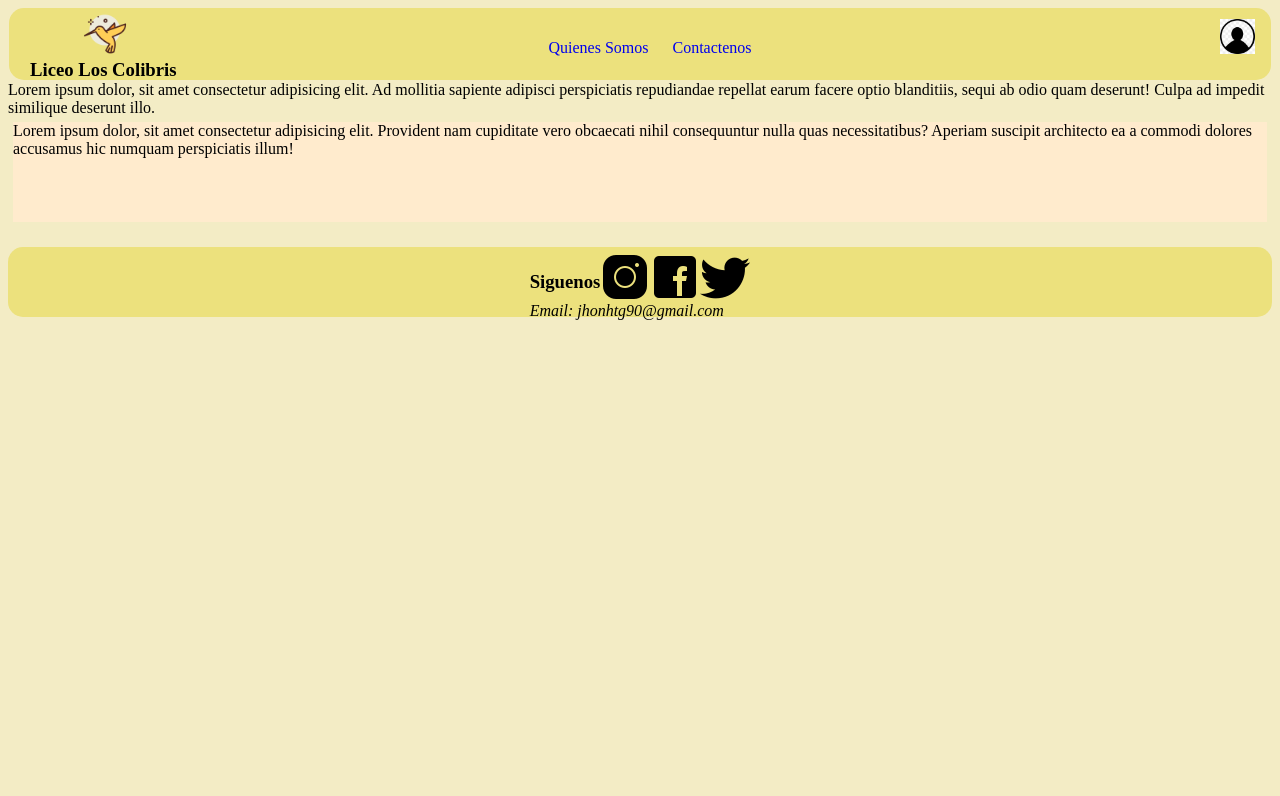
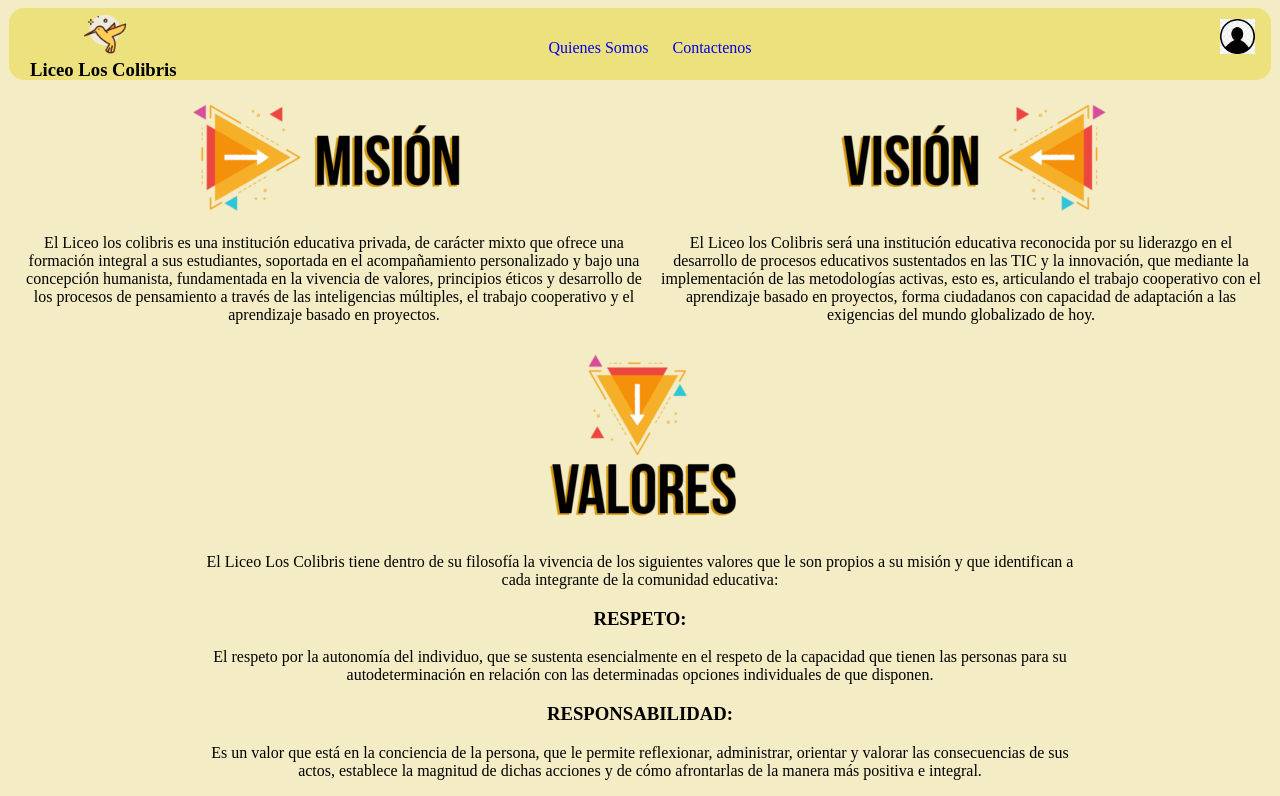
Before and after one commit to JhonTrujillo/Prueba1, a plain HTML site: page quienessomos.html in a window 1280 px wide. Shown: the top 796 px of the page. Drawn offline with Linux system fonts and the light colour scheme.

Commit message:
Feat: cambios en quienessomos.html

```diff
--- a/quienessomos.html
+++ b/quienessomos.html
@@ -24,8 +24,28 @@
             </nav>
         </div>
     </header>
-    <section>Lorem ipsum dolor, sit amet consectetur adipisicing elit. Ad mollitia sapiente adipisci perspiciatis repudiandae repellat earum facere optio blanditiis, sequi ab odio quam deserunt! Culpa ad impedit similique deserunt illo.</section>
-    <article>Lorem ipsum dolor, sit amet consectetur adipisicing elit. Provident nam cupiditate vero obcaecati nihil consequuntur nulla quas necessitatibus? Aperiam suscipit architecto ea a commodi dolores accusamus hic numquam perspiciatis illum!</article>
+    <section>
+        <div class="mision">
+        <img src="images/mision.png" alt="mision">
+        <p>El Liceo los colibris es una institución educativa privada, de carácter mixto que ofrece una formación integral a sus estudiantes, soportada en el acompañamiento personalizado y bajo una concepción humanista, fundamentada en la vivencia de valores, principios éticos y desarrollo de los procesos de pensamiento a través de las inteligencias múltiples, el trabajo cooperativo y el aprendizaje basado en proyectos.</p>
+        </div>
+        <div class="vision">
+            <img src="images/vision.png" alt="vision">
+            <p>El Liceo los Colibris será una institución educativa reconocida por su liderazgo en el desarrollo de procesos educativos sustentados en las TIC y la innovación, que mediante la implementación de las metodologías activas, esto es, articulando el trabajo cooperativo con el aprendizaje basado en proyectos, forma ciudadanos con capacidad de adaptación a las exigencias del mundo globalizado de hoy.</p>
+        </div>
+        <div class="valores">
+            <img src="images/valores.png" alt="valores">
+            <p>El Liceo Los Colibris tiene dentro de su filosofía la vivencia de los siguientes valores que le son propios a su misión y que identifican a cada integrante de la comunidad educativa:
+                <br> <h3>RESPETO:</h3> El respeto por la autonomía del individuo, que se sustenta esencialmente en el respeto de la capacidad que tienen las personas para su autodeterminación en relación con las determinadas opciones individuales de que disponen.
+                <br> <h3>RESPONSABILIDAD:</h3> Es un valor que está en la conciencia de la persona, que le permite reflexionar, administrar, orientar y valorar las consecuencias de sus actos, establece la magnitud de dichas acciones y de cómo afrontarlas de la manera más positiva e integral.
+                <br> <h3>HONESTIDAD:</h3> Es un valor que consiste en actuar de acuerdo como se piensa y se siente. Se refiere a la cualidad con la cual se designa a aquella persona que se muestra, tanto en su obrar como en su manera de pensar, como justa, recta e íntegra.
+                <br> <h3>SOLIDARIDAD</h3> La solidaridad se entiende como la capacidad de entregarse a otros individuos pensando en estos como semejantes para tomar conciencia de la necesidad de compartir la historia con el otro, entendiendo que tengo un aporte para hacer al desarrollo social.
+                <br> <h3>ESPIRITUALIDAD:</h3> Este valor nos ayuda a desarrollar valores humanos y cristianos; a la búsqueda permanente entre fe, cultura y vida, dando testimonio de nuestras creencias y de nuestro amor por todos los hombres.
+            </p>
+            </div>
+
+    </section>
+
     <footer>
         <div class="divfooter">
             <div class="redes">
--- a/styles/main.css
+++ b/styles/main.css
@@ -156,3 +156,22 @@ article{
     position: absolute;
     margin-top: 50px;
 }
+/*Estilos Css para quienessomos.html*/
+.mision{
+    width: 50%;
+    text-align: center;
+    overflow: auto;
+    float: left;
+    padding: 10px;
+}
+.vision{
+    text-align: center;
+    margin-top: 10px;
+    padding: 10px;
+
+}
+.valores{
+    width: 70%;
+    text-align: center;
+    margin: auto;
+}
```
Also changed, not shown: images/mision.png (added), images/valores.png (added), images/vision.png (added).
